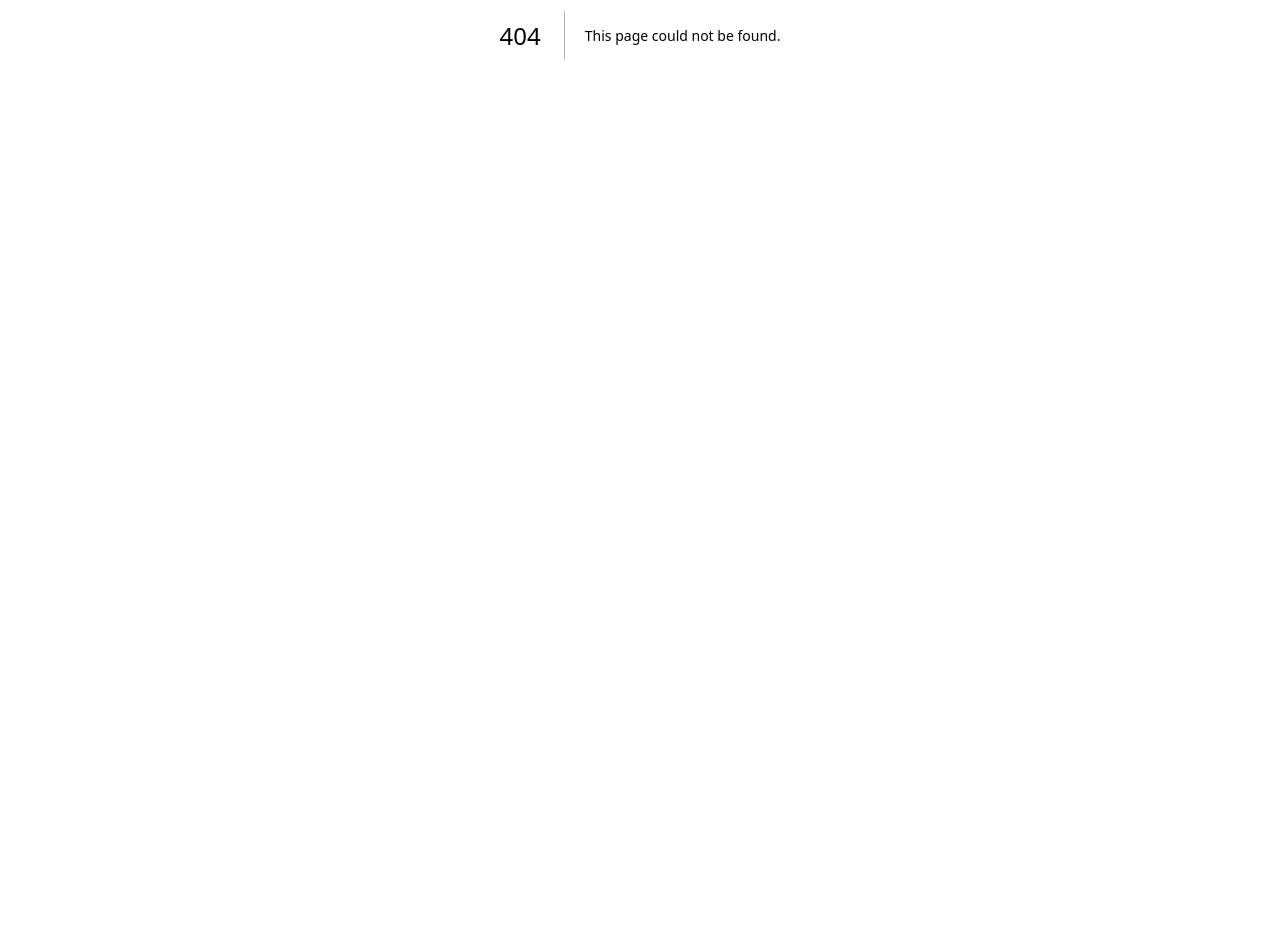
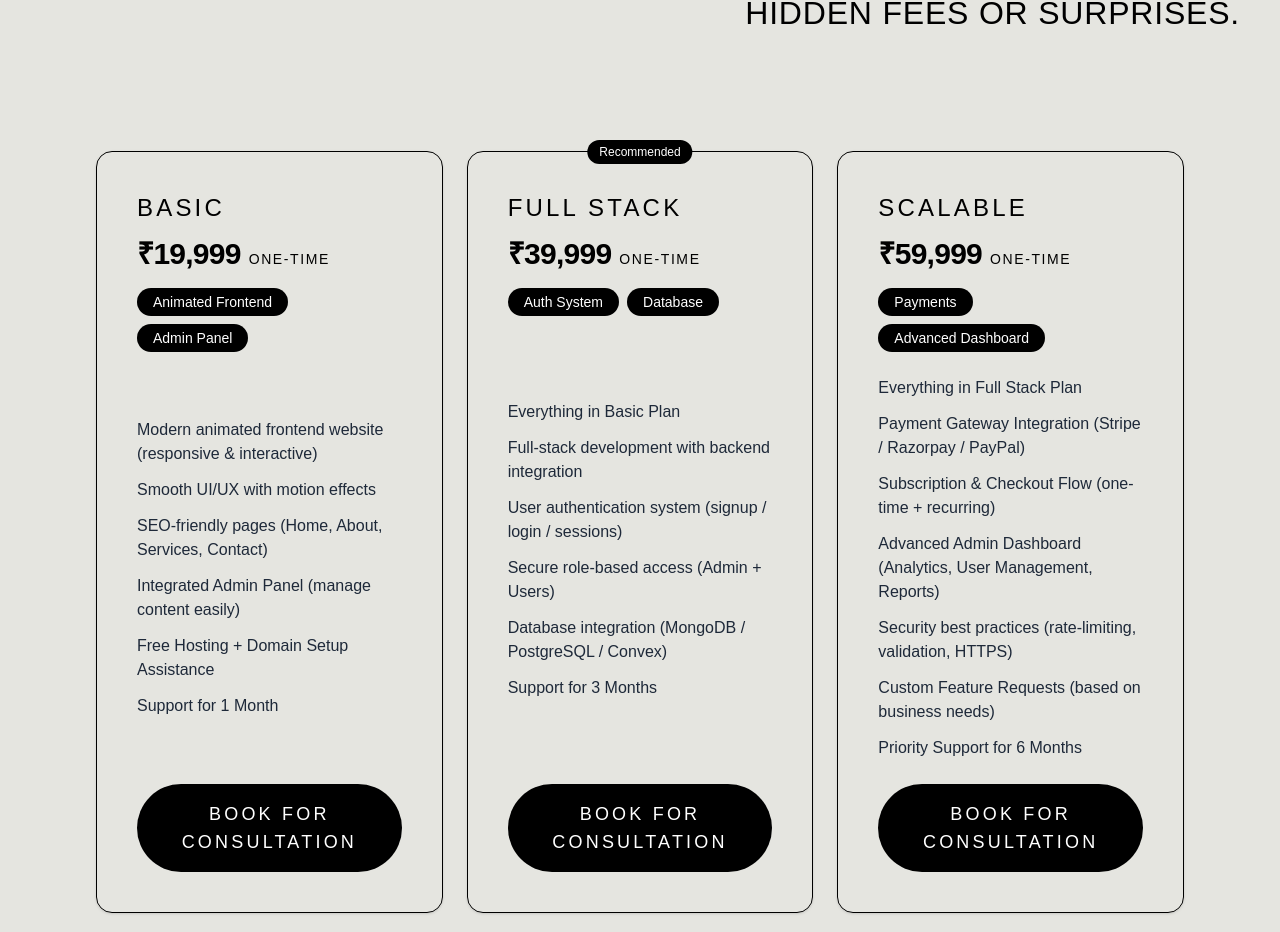
Before and after one commit to ashbhati26/stilwerk, a Next.js app: page /pricing in a window 1280 px wide. Before the commit this address had no page. Shown: the part 365-1297 px from the top of the page. Before the commit the page ends 800 px from the top, so only its background shows below. Built offline with nearby package versions, Linux system fonts and the light colour scheme; a web font is replaced by a local one.

Commit message:
Updated navbar design and fixed layout issue

```diff
--- a/src/app/page.tsx
+++ b/src/app/page.tsx
@@ -6,11 +6,9 @@ import ServiceSummary from "./sections/ServiceSummary";
 import Services from "./sections/Services";
 import ReactLenis from "lenis/react";
 import About from "./sections/About";
-import Works from "./sections/Work";
 import ContactSummary from "./sections/ContactSummary";
 import Contact from "./sections/Contact";
 import { useProgress } from "@react-three/drei";
-import Pricing from "./sections/Pricing";
 
 const App: React.FC = () => {
   const { progress } = useProgress() as { progress: number };
@@ -47,8 +45,6 @@ const App: React.FC = () => {
         <ServiceSummary />
         <Services />
         <About />
-        <Works />
-        <Pricing />
         <ContactSummary />
         <Contact />
       </div>
--- /dev/null
+++ b/src/app/pricing/page.tsx
@@ -0,0 +1,155 @@
+"use client"
+import React from "react";
+import AnimatedHeaderSection from "../components/AnimatedHeaderSection";
+import Contact from "../sections/Contact";
+
+export type Feature = {
+  title: string;
+};
+
+export type Plan = {
+  id: string;
+  title: string;
+  price: string;
+  frequency?: string;
+  highlights?: string[];
+  features: Feature[];
+  recommended?: boolean;
+};
+
+const plans: Plan[] = [
+  {
+    id: "basic",
+    title: "Basic",
+    price: "₹19,999",
+    frequency: "one-time",
+    highlights: ["Animated Frontend", "Admin Panel"],
+    features: [
+      { title: "Modern animated frontend website (responsive & interactive)" },
+      { title: "Smooth UI/UX with motion effects" },
+      { title: "SEO-friendly pages (Home, About, Services, Contact)" },
+      { title: "Integrated Admin Panel (manage content easily)" },
+      { title: "Free Hosting + Domain Setup Assistance" },
+      { title: "Support for 1 Month" },
+    ],
+  },
+  {
+    id: "fullstack",
+    title: "Full Stack",
+    price: "₹39,999",
+    frequency: "one-time",
+    highlights: ["Auth System", "Database"],
+    features: [
+      { title: "Everything in Basic Plan" },
+      { title: "Full-stack development with backend integration" },
+      { title: "User authentication system (signup / login / sessions)" },
+      { title: "Secure role-based access (Admin + Users)" },
+      { title: "Database integration (MongoDB / PostgreSQL / Convex)" },
+      { title: "Support for 3 Months" },
+    ],
+    recommended: true,
+  },
+  {
+    id: "scalable",
+    title: "Scalable",
+    price: "₹59,999",
+    frequency: "one-time",
+    highlights: ["Payments", "Advanced Dashboard"],
+    features: [
+      { title: "Everything in Full Stack Plan" },
+      { title: "Payment Gateway Integration (Stripe / Razorpay / PayPal)" },
+      { title: "Subscription & Checkout Flow (one-time + recurring)" },
+      {
+        title: "Advanced Admin Dashboard (Analytics, User Management, Reports)",
+      },
+      { title: "Security best practices (rate-limiting, validation, HTTPS)" },
+      { title: "Custom Feature Requests (based on business needs)" },
+      { title: "Priority Support for 6 Months" },
+    ],
+  },
+];
+
+export default function Pricing() {
+  const whatsappUrl = "https://wa.me/6398793554";
+
+  return (
+    <section className="flex flex-col min-h-screen">
+      <AnimatedHeaderSection
+        subTitle={"Affordable Excellence, No Compromises"}
+        title={"Pricing"}
+        text={`Simple and transparent pricing for all businesses, with no hidden fees or surprises.`}
+        textColor={"text-black"}
+        withScrollTrigger={true}
+      />
+
+      <div className="px-6 md:px-12 lg:px-24 py-12">
+        <div className="grid grid-cols-1 md:grid-cols-3 gap-6 items-stretch">
+          {plans.map((plan) => (
+            <article
+              key={plan.id}
+              className={`relative flex flex-col justify-between rounded-2xl p-10 border shadow-sm hover:shadow-lg transition-all`}
+              aria-labelledby={`plan-${plan.id}`}
+            >
+              {plan.recommended && (
+                <div className="absolute -top-3 left-1/2 transform -translate-x-1/2 bg-black text-white px-3 py-1 rounded-full text-xs">
+                  Recommended
+                </div>
+              )}
+
+              <header>
+                <h3
+                  id={`plan-${plan.id}`}
+                  className="text-2xl font-light tracking-[0.2rem] uppercase"
+                >
+                  {plan.title}
+                </h3>
+                <p className="mt-3 text-3xl font-semibold tracking-tight">
+                  {plan.price}
+                  {plan.frequency && (
+                    <span className="text-sm uppercase tracking-[0.1rem] font-light ml-2">
+                      {plan.frequency}
+                    </span>
+                  )}
+                </p>
+
+                <div className="mt-4 flex flex-wrap gap-2">
+                  {plan.highlights?.map((h) => (
+                    <span
+                      key={h}
+                      className="text-sm px-4 py-1 bg-black text-white rounded-full"
+                    >
+                      {h}
+                    </span>
+                  ))}
+                </div>
+              </header>
+
+              <ul className="mt-6 space-y-3">
+                {plan.features.map((f) => (
+                  <li
+                    key={f.title}
+                    className="flex items-center text-md text-gray-800 upper"
+                  >
+                    {f.title}
+                  </li>
+                ))}
+              </ul>
+
+              <div className="mt-6 flex flex-col gap-3">
+                <a
+                  href={whatsappUrl}
+                  target="_blank"
+                  rel="noopener noreferrer"
+                  className="w-full px-2 py-4 text-sm md:text-lg uppercase tracking-[0.2rem] hover:shadow-2xl transition-all duration-200 rounded-full bg-black text-white hover:text-gray-100 font-medium focus:outline-none text-center"
+                >
+                  Book for Consultation
+                </a>
+              </div>
+            </article>
+          ))}
+        </div>
+      </div>
+      <Contact/>
+    </section>
+  );
+}
--- a/src/app/sections/Navbar.tsx
+++ b/src/app/sections/Navbar.tsx
@@ -17,17 +17,15 @@ const Navbar: React.FC = () => {
   const iconTl = useRef<gsap.core.Timeline | null>(null);
 
   const [isOpen, setIsOpen] = useState<boolean>(false);
-  const [showBurger, setShowBurger] = useState<boolean>(true);
 
   useGSAP(() => {
     if (!navRef.current) return;
 
     gsap.set(navRef.current, { xPercent: 100 });
 
-    const fadeTargets = [
-      ...linksRef.current,
-      contactRef.current,
-    ].filter(Boolean) as HTMLElement[];
+    const fadeTargets = [...linksRef.current, contactRef.current].filter(
+      Boolean
+    ) as HTMLElement[];
 
     gsap.set(fadeTargets, { autoAlpha: 0, x: -20 });
 
@@ -80,20 +78,6 @@ const Navbar: React.FC = () => {
       );
   }, []);
 
-  useEffect(() => {
-    if (typeof window === "undefined") return;
-
-    let lastScrollY = window.scrollY;
-    const handleScroll = () => {
-      const currentScrollY = window.scrollY;
-      setShowBurger(currentScrollY <= lastScrollY || currentScrollY < 10);
-      lastScrollY = currentScrollY;
-    };
-
-    window.addEventListener("scroll", handleScroll, { passive: true });
-    return () => window.removeEventListener("scroll", handleScroll);
-  }, []);
-
   const toggleMenu = () => {
     if (isOpen) {
       tl.current?.reverse();
@@ -107,13 +91,33 @@ const Navbar: React.FC = () => {
 
   return (
     <>
+      {/* Main Nav Menu */}
       <nav
         ref={navRef}
-        className="fixed z-50 flex flex-col justify-between w-full h-full px-10 uppercase bg-black text-white/80 py-28 gap-y-10 md:w-1/2 md:left-1/2"
+        className="fixed top-0 left-0 z-50 flex flex-col justify-between w-full h-screen px-10 uppercase bg-black text-white/80 py-28 gap-y-10 md:w-1/2 md:left-1/2 overflow-y-scroll no-scrollbar"
       >
         <div className="flex flex-col text-5xl gap-y-2 md:text-6xl lg:text-8xl">
-          {["home", "services", "about", "work", "contact"].map((section, index) => (
-            <div key={index} ref={(el) => { linksRef.current[index] = el; }}>
+          {["home", "services", "about", "pricing", "work", "contact"].map(
+            (section, index) => (
+              <div key={index} ref={(el) => (linksRef.current[index] = el)}>
+                {section === "pricing" ? (
+                  // ✅ Internal navigation (same tab)
+                  <a
+                    href="/pricing"
+                    className="transition-all duration-300 cursor-pointer hover:text-white"
+                  >
+                    Pricing
+                  </a>
+                ) : section === "work" ? (
+                  // ✅ Internal navigation (same tab)
+                  <a
+                    href="/work"
+                    className="transition-all duration-300 cursor-pointer hover:text-white"
+                  >
+                    Work
+                  </a>
+                ) : (
+                  // ✅ Smooth scroll for internal sections
                   <Link
                     className="transition-all duration-300 cursor-pointer hover:text-white"
                     to={section}
@@ -123,10 +127,13 @@ const Navbar: React.FC = () => {
                   >
                     {section}
                   </Link>
+                )}
               </div>
-          ))}
+            )
+          )}
         </div>
 
+        {/* Contact & Socials */}
         <div
           ref={contactRef}
           className="flex flex-col flex-wrap justify-between gap-8 md:flex-row"
@@ -149,7 +156,9 @@ const Navbar: React.FC = () => {
                   target="_blank"
                   rel="noreferrer"
                 >
-                  {"{ "}{social.name}{" }"}
+                  {"{ "}
+                  {social.name}
+                  {" }"}
                 </a>
               ))}
             </div>
@@ -157,10 +166,10 @@ const Navbar: React.FC = () => {
         </div>
       </nav>
 
+      {/* Burger Button */}
       <div
         className="fixed z-50 flex flex-col items-center justify-center gap-1 transition-all duration-300 bg-black rounded-full cursor-pointer w-14 h-14 md:w-20 md:h-20 top-4 right-10"
         onClick={toggleMenu}
-        style={showBurger ? { clipPath: "circle(50% at 50% 50%)" } : { clipPath: "circle(0% at 50% 50%)" }}
       >
         <span
           ref={topLineRef}
--- a/src/app/sections/Work.tsx
+++ b/src/app/work/page.tsx
@@ -1,3 +1,4 @@
+"use client"
 import React, { useRef, useState } from "react";
 import { Icon } from "@iconify/react/dist/iconify.js";
 import AnimatedHeaderSection from "../components/AnimatedHeaderSection";
@@ -6,6 +7,7 @@ import gsap from "gsap";
 import { useGSAP } from "@gsap/react";
 import { ScrollTrigger } from "gsap/all";
 import Link from "next/link";
+import Contact from "../sections/Contact";
 
 gsap.registerPlugin(ScrollTrigger);
 
@@ -200,6 +202,7 @@ const Works: React.FC = () => {
 
         </div>
       </div>
+      <Contact/>
     </section>
   );
 };
```
Lines whose indentation alone changed are shown as unchanged.
